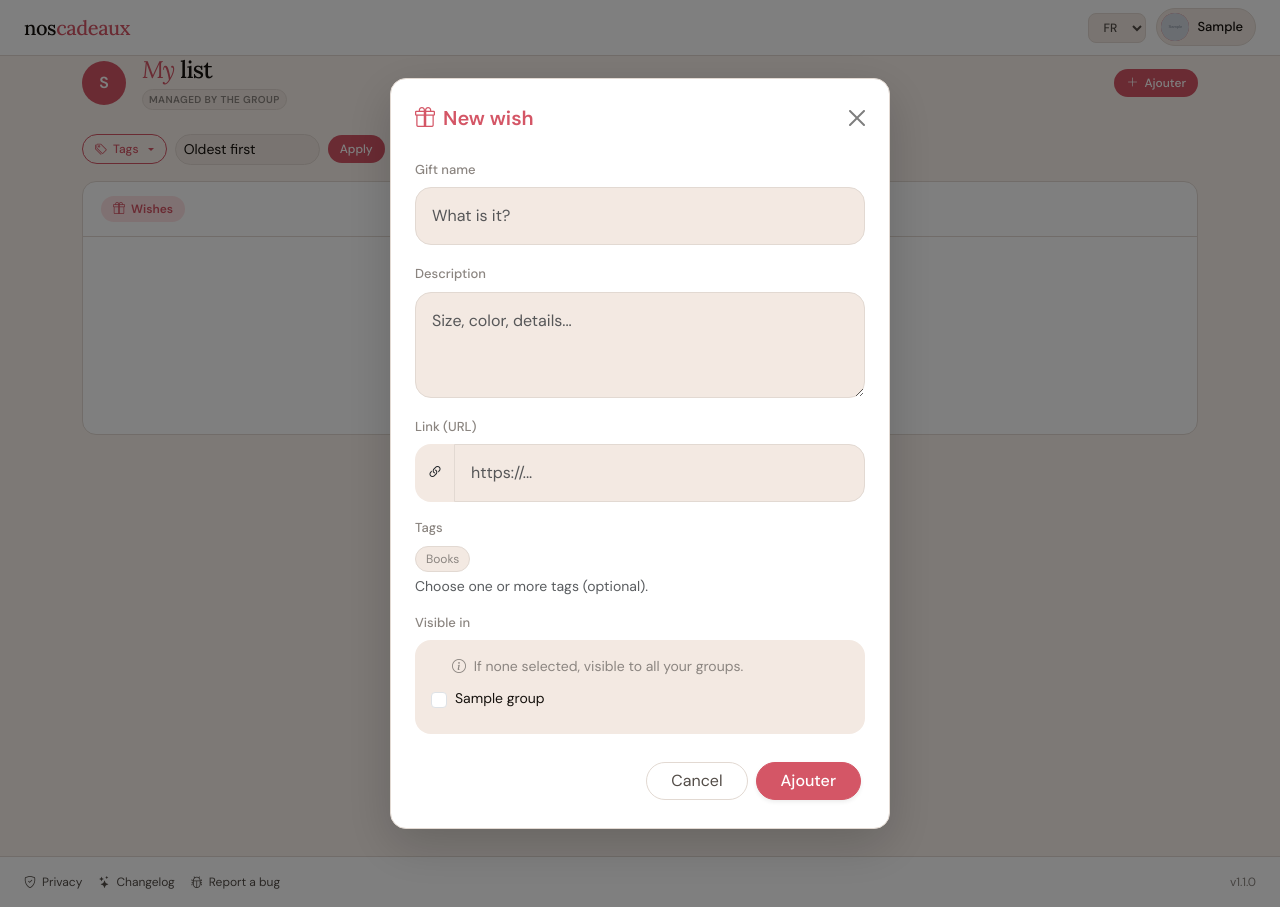
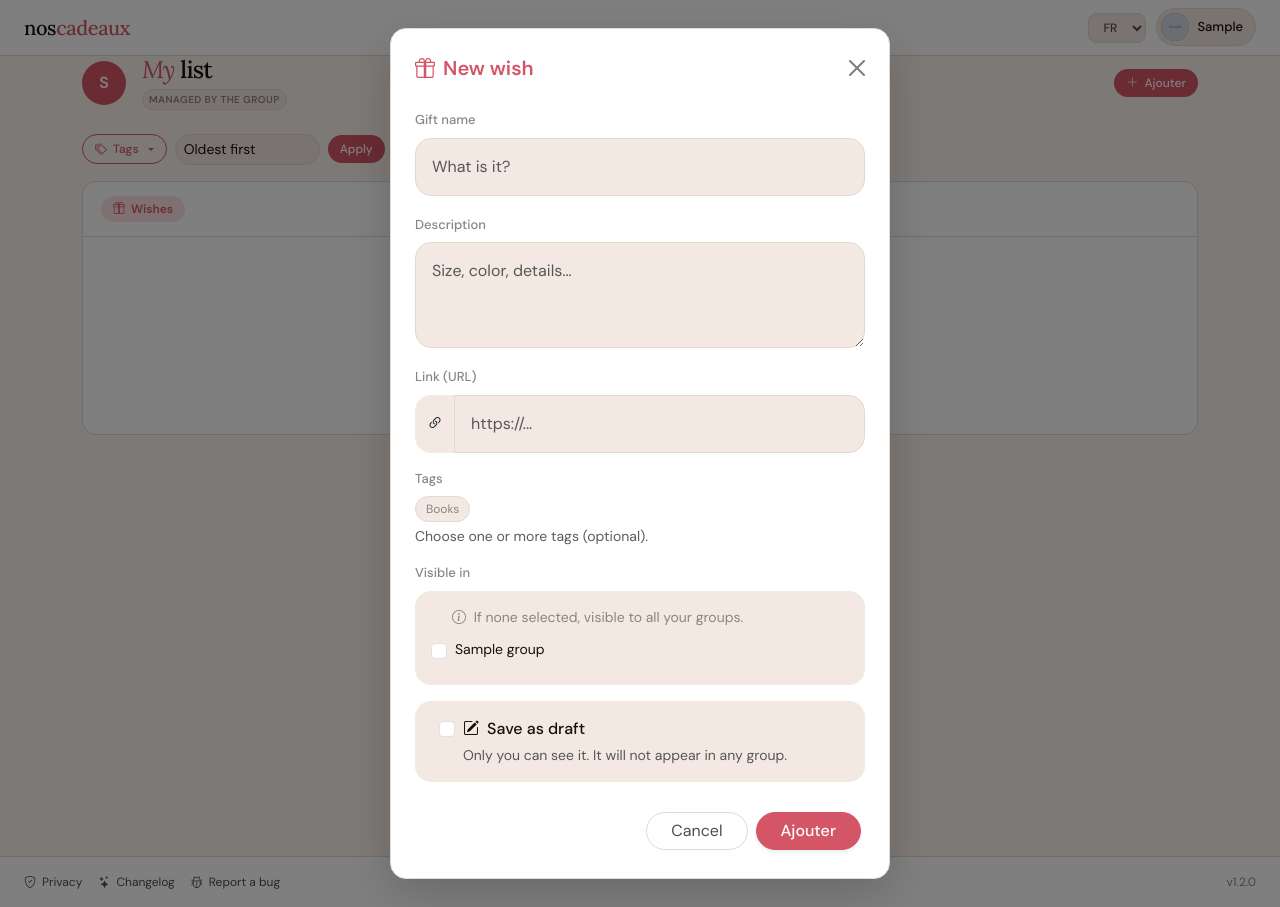
Before and after one commit to CyprienJ/listenoel, a Django app: page /fr/list/1/ in a window 1280 px wide, after a click on "Ajouter". Run offline with Django 5.2, Linux system fonts and the light colour scheme; a user stored in the database is signed in; tables that the repository leaves empty hold one stand-in row (values such as "Sample post"); grey boxes marked "Sample" are stand-in pictures; parts of the project's set-up code (start-up, migrations or seed data) failed here and were passed over; some libraries are stand-ins or nearby versions.

Commit message:
draft wishes

```diff
--- a/gifts/admin.py
+++ b/gifts/admin.py
@@ -141,8 +141,8 @@ class GroupAdmin(ModelAdmin):
 
 @admin.register(Gift)
 class GiftAdmin(ModelAdmin):
-    list_display = ("title", "owner", "created_by", "price", "offered", "is_hidden", "created_at")
-    list_filter = ("offered", "is_hidden", ("created_at", RangeDateFilter))
+    list_display = ("title", "owner", "created_by", "price", "offered", "is_draft", "is_hidden", "created_at")
+    list_filter = ("offered", "is_draft", "is_hidden", ("created_at", RangeDateFilter))
     search_fields = ("title", "description", "owner__nickname", "owner__email")
     readonly_fields = ("created_at", "offered_at")
     date_hierarchy = "created_at"
@@ -152,7 +152,7 @@ class GiftAdmin(ModelAdmin):
     fieldsets = (
         (None, {"fields": ("title", "description", "url", "price")}),
         (_("Ownership"), {"fields": ("owner", "created_by", "managed_member")}),
-        (_("Visibility"), {"fields": ("visible_in", "tags", "is_hidden")}),
+        (_("Visibility"), {"fields": ("visible_in", "tags", "is_draft", "is_hidden")}),
         (_("Event"), {"fields": ("event_list",)}),
         (_("Reservation"), {"fields": ("group_reserved_on",)}),
         (_("Status"), {"fields": ("offered", "offered_at", "actual_cost", "expense_split")}),
--- a/gifts/feeds.py
+++ b/gifts/feeds.py
@@ -33,7 +33,7 @@ class SubscriptionFeed(Feed):
 
     def items(self, subscription):
         return (
-            Gift.objects.filter(owner=subscription.owner, offered=False, event_list__isnull=True)
+            Gift.objects.filter(owner=subscription.owner, offered=False, event_list__isnull=True, is_draft=False)
             .filter(Q(visible_in__isnull=True) | Q(visible_in__members=subscription.subscriber))
             .distinct()
             .order_by("-created_at")[:50]
--- a/gifts/management/commands/send_event_reminders.py
+++ b/gifts/management/commands/send_event_reminders.py
@@ -65,7 +65,7 @@ class Command(BaseCommand):
                 else subscription.christmas_reminder_days_before
             )
             gifts = list(
-                Gift.objects.filter(owner=owner, is_hidden=False)
+                Gift.objects.filter(owner=owner, is_hidden=False, is_draft=False)
                 .filter(Q(visible_in__isnull=True) | Q(visible_in__members=subscriber))
                 .distinct()
                 .order_by("created_at")
--- a/gifts/management/commands/send_notification_digests.py
+++ b/gifts/management/commands/send_notification_digests.py
@@ -52,7 +52,7 @@ class Command(BaseCommand):
         since = self._since(preference, now)
         groups = user.gift_groups.prefetch_related("members").all()
         recent_group_gifts = (
-            Gift.objects.filter(visible_in__members=user, offered=False, event_list__isnull=True)
+            Gift.objects.filter(visible_in__members=user, offered=False, event_list__isnull=True, is_draft=False)
             .exclude(owner=user)
             .filter(created_at__gte=since)
             .select_related("owner", "created_by")
@@ -60,7 +60,9 @@ class Command(BaseCommand):
             .distinct()
         )
         my_reservations = (
-            Reservation.objects.filter(reserver=user, gift__offered=False, gift__event_list__isnull=True)
+            Reservation.objects.filter(
+                reserver=user, gift__offered=False, gift__is_draft=False, gift__event_list__isnull=True
+            )
             .select_related("gift", "gift__owner", "gift__group_reserved_on")
             .order_by("-created_at")
         )
--- a/gifts/models.py
+++ b/gifts/models.py
@@ -264,6 +264,7 @@ class Gift(models.Model):
     )
     event_list = models.ForeignKey("EventList", blank=True, null=True, on_delete=models.CASCADE, related_name="gifts")
     is_hidden = models.BooleanField(default=False)
+    is_draft = models.BooleanField(default=False)
 
     def __str__(self):
         return f"{self.title} ({self.owner.nickname})"
--- a/gifts/templates/gifts/includes/_add_gift_modal.html
+++ b/gifts/templates/gifts/includes/_add_gift_modal.html
@@ -83,6 +83,16 @@
                             </div>
                         </fieldset>
                     </div>
+
+                    {% if is_owner %}
+                        <div class="form-check mt-3 p-3 ps-5 bg-body-tertiary rounded-4">
+                            <input class="form-check-input" type="checkbox" name="is_draft" value="1" id="giftIsDraft">
+                            <label class="form-check-label fw-medium" for="giftIsDraft">
+                                <i class="bi bi-pencil-square me-1"></i> {% trans "Save as draft" %}
+                            </label>
+                            <div class="form-text">{% trans "Only you can see it. It will not appear in any group." %}</div>
+                        </div>
+                    {% endif %}
                 </div>
 
                 <div class="modal-footer border-0 p-4 pt-0">
--- a/gifts/templates/gifts/includes/_gift_modals_logic.html
+++ b/gifts/templates/gifts/includes/_gift_modals_logic.html
@@ -7,6 +7,12 @@
     {% include "gifts/includes/_edit_price_modal.html" with item=item %}
 {% endfor %}
 
+{% for item in draft_gifts %}
+    {% include "gifts/includes/_view_gift.html" with item=item show_creator=False %}
+    {% include "gifts/includes/_edit_gift.html" with item=item prefix="editGiftModal" modal_title=_("Modify the gift") %}
+    {% include "gifts/includes/_edit_price_modal.html" with item=item %}
+{% endfor %}
+
 {% for item in surprises %}
     {% include "gifts/includes/_view_gift.html" with item=item show_creator=True %}
     {% include "gifts/includes/_edit_gift.html" with item=item prefix="editSurpriseModal" modal_title=_("Modify the surprise") %}
--- a/gifts/templates/gifts/includes/_wish_row.html
+++ b/gifts/templates/gifts/includes/_wish_row.html
@@ -37,6 +37,10 @@
                     <i class="bi bi-person-circle"></i> {{ item.gift.created_by.nickname|capfirst }}
                 </span>
             {% endif %}
+        {% elif item.gift.is_draft %}
+            <span class="nc-wish-meta-chip">
+                <i class="bi bi-pencil-square"></i> {% trans "Draft" %}
+            </span>
         {% elif is_owner %}
             {% with visible_count=item.gift.visible_in.count %}
                 {% if visible_count == 0 or visible_count == user_groups.count %}
@@ -110,7 +114,7 @@
             {% endif %}
         {% endif %}
 
-        {% if not is_surprise and is_owner %}
+        {% if not is_surprise and is_owner and not item.gift.is_draft %}
             <button class="nc-wish-offer-btn"
                     onclick="markReceived('{% url 'mark_received' gift_id=item.gift.id %}', {{ from_group_id|default:'null' }})">
                 <i class="bi bi-check2-circle"></i><span class="nc-btn-label">{% trans "Received!" %}</span>
--- a/gifts/templates/gifts/view_list.html
+++ b/gifts/templates/gifts/view_list.html
@@ -230,6 +230,26 @@
         </div>
     {% endif %}
 
+    {# ── Drafts section (owner only) ── #}
+    {% if is_owner and draft_gifts %}
+        <div class="nc-wish-card">
+            <div class="nc-wish-card__header">
+                <div class="d-flex align-items-center gap-2">
+                    <span class="nc-wish-badge">
+                        <i class="bi bi-pencil-square" style="font-size:12px"></i> {% trans "Drafts" %}
+                    </span>
+                    <span class="nc-wish-count">{{ draft_gifts|length }}</span>
+                </div>
+                <span class="nc-surprises-label">{% trans "Visible only to you" %}</span>
+            </div>
+
+            {% for item in draft_gifts %}
+                {% include "gifts/includes/_wish_row.html" with icon_class="accent" edit_modal_id="editGiftModal" %}
+                {% if not forloop.last %}<div class="nc-wish-divider"></div>{% endif %}
+            {% endfor %}
+        </div>
+    {% endif %}
+
     {# ── Event list gifts section (owner only) ── #}
     {% if event_gifts_by_event %}
     <div class="nc-wish-card">
--- a/gifts/views.py
+++ b/gifts/views.py
@@ -203,6 +203,9 @@ def _gift_item(request, gift, reservations, group_id, other_members=None):
 
 
 def _get_reservation_group(request, gift, group_id):
+    if gift.is_draft:
+        return None, HttpResponseForbidden(_(ACCESS_REFUSED_MSG))
+
     try:
         group = Group.objects.get(id=int(group_id))
     except (Group.DoesNotExist, TypeError, ValueError):
@@ -224,6 +227,8 @@ def _get_reservation_group(request, gift, group_id):
 
 
 def _gift_is_visible_in_group(gift, group):
+    if gift.is_draft:
+        return False
     visible_group_ids = set(gift.visible_in.values_list("id", flat=True))
     return not visible_group_ids or group.id in visible_group_ids
 
@@ -450,13 +455,14 @@ def dashboard(request):
     my_reservations_qs = Reservation.objects.filter(
         reserver=request.user,
         gift__offered=False,
+        gift__is_draft=False,
         gift__event_list__isnull=True,
     )
     my_reservations = my_reservations_qs.select_related("gift", "gift__owner", "gift__group_reserved_on").order_by(
         "-created_at"
     )[:4]
     recent_group_gifts = (
-        Gift.objects.filter(visible_in__members=request.user, offered=False, event_list__isnull=True)
+        Gift.objects.filter(visible_in__members=request.user, offered=False, event_list__isnull=True, is_draft=False)
         .exclude(owner=request.user)
         .select_related("owner", "created_by")
         .order_by("-created_at")
@@ -469,7 +475,9 @@ def dashboard(request):
     )
     upcoming_birthdays = _upcoming_birthdays(request.user, user_groups, today)
     balance_summaries = _dashboard_balance_summaries(request.user, user_groups)
-    open_wish_count = Gift.objects.filter(owner=request.user, offered=False, event_list__isnull=True).count()
+    open_wish_count = Gift.objects.filter(
+        owner=request.user, offered=False, event_list__isnull=True, is_draft=False
+    ).count()
     event_count = user_event_lists.count() + participating_event_lists.count()
     my_reservation_count = my_reservations_qs.count()
     current_emoji_set = emojis()
@@ -573,6 +581,8 @@ def view_list(request: HttpRequest, user_id: int):
             return render(request, USER_NOT_FOUND_TEMPLATE, status=403)
 
     all_gifts_query: QuerySet[Gift] = Gift.objects.filter(owner=target_user, offered=False)
+    if not is_owner:
+        all_gifts_query = all_gifts_query.filter(is_draft=False)
 
     # Event gifts are only shown to the owner in a separate section
     event_gifts_by_event: list = []
@@ -580,7 +590,7 @@ def view_list(request: HttpRequest, user_id: int):
         from itertools import groupby as _groupby
 
         event_qs = (
-            all_gifts_query.filter(event_list__isnull=False)
+            all_gifts_query.filter(event_list__isnull=False, is_draft=False)
             .select_related("event_list")
             .order_by("event_list_id", "created_at")
         )
@@ -620,12 +630,17 @@ def view_list(request: HttpRequest, user_id: int):
         user_groups = request.user.gift_groups.all()
 
     gifts: list = []
+    draft_gifts: list = []
     surprises: list = []
 
     if is_owner:
         for g in all_gifts:
             if g.created_by == g.owner:
-                gifts.append({"gift": g, "is_reserved": None, "reservation_state": None})
+                item = {"gift": g, "is_reserved": None, "reservation_state": None}
+                if g.is_draft:
+                    draft_gifts.append(item)
+                else:
+                    gifts.append(item)
     else:
         all_reservations = Reservation.objects.filter(gift__in=all_gifts).select_related("reserver")
         other_members = []
@@ -663,6 +678,7 @@ def view_list(request: HttpRequest, user_id: int):
             "user_being_viewed": target_user,
             "group": group,
             "gifts": gifts,
+            "draft_gifts": draft_gifts,
             "surprises": surprises,
             "event_gifts_by_event": event_gifts_by_event,
             "is_owner": is_owner,
@@ -796,14 +812,16 @@ def notification_center(request):
     user_groups = request.user.gift_groups.prefetch_related("members").all()
     today = timezone.localdate()
     recent_group_gifts = (
-        Gift.objects.filter(visible_in__members=request.user, offered=False, event_list__isnull=True)
+        Gift.objects.filter(visible_in__members=request.user, offered=False, event_list__isnull=True, is_draft=False)
         .exclude(owner=request.user)
         .select_related("owner", "created_by")
         .order_by("-created_at")
         .distinct()[:8]
     )
     my_reservations = (
-        Reservation.objects.filter(reserver=request.user, gift__offered=False, gift__event_list__isnull=True)
+        Reservation.objects.filter(
+            reserver=request.user, gift__offered=False, gift__is_draft=False, gift__event_list__isnull=True
+        )
         .select_related("gift", "gift__owner", "gift__group_reserved_on")
         .order_by("-created_at")[:8]
     )
@@ -966,14 +984,16 @@ def add_gift(request, owner_id):
 
     title = request.POST.get("title", "").strip()
     if title:
+        is_draft = owner == request.user and request.POST.get("is_draft") == "1"
         gift = Gift.objects.create(
             owner=owner,
             title=title,
             description=request.POST.get("description", "").strip(),
             url=request.POST.get("url", "").strip(),
             created_by=request.user,
+            is_draft=is_draft,
         )
-        if group_ids:
+        if group_ids and not is_draft:
             gift.visible_in.set(valid_groups)
         gift.tags.set(selected_tags)
 
@@ -981,7 +1001,7 @@ def add_gift(request, owner_id):
             email_enabled=True,
             subscriber__is_demo=False,
         ).select_related("subscriber")
-        if not owner.is_demo and subscription_records.exists():
+        if not is_draft and not owner.is_demo and subscription_records.exists():
             protocol = "https" if request.is_secure() else "http"
             domain = get_current_site(request).domain
             list_url = f"{protocol}://{domain}{reverse('view_list', args=[owner.id])}"
@@ -1064,18 +1084,29 @@ def edit_gift(request: HttpRequest, gift_id: int):
 
     title = request.POST.get("title", "").strip()
     if title:
+        is_draft = (
+            gift.owner == request.user
+            and not gift.offered
+            and gift.event_list_id is None
+            and request.POST.get("is_draft") == "1"
+        )
         gift.title = title
         gift.description = request.POST.get("description", "").strip()
         gift.url = request.POST.get("url", "").strip()
+        gift.is_draft = is_draft
+        if is_draft:
+            gift.group_reserved_on = None
         gift.save()
         gift.tags.set(selected_tags)
 
         group_ids = request.POST.getlist("visible_in")
-        if group_ids:
+        if group_ids and not is_draft:
             valid_groups = Group.objects.filter(id__in=group_ids, members=request.user, is_demo=request.user.is_demo)
             gift.visible_in.set(valid_groups)
         else:
             gift.visible_in.clear()
+        if is_draft:
+            Reservation.objects.filter(gift=gift).delete()
 
     return _redirect_to_referer_or(request, "view_list", user_id=gift.owner.id)
 
@@ -1241,6 +1272,8 @@ def delete_reservation(request, gift_id):
 @require_POST
 def offer_gift(request, gift_id):
     gift = get_object_or_404(Gift, id=gift_id)
+    if gift.is_draft:
+        return HttpResponseForbidden(_(ACCESS_REFUSED_MSG))
     if not has_same_demo_scope(request.user, gift.owner):
         return HttpResponseForbidden(_(ACCESS_REFUSED_MSG))
 
@@ -1439,6 +1472,8 @@ def edit_offered_amounts(request, gift_id):
 @require_POST
 def mark_received(request, gift_id):
     gift = get_object_or_404(Gift, id=gift_id)
+    if gift.is_draft:
+        return HttpResponseForbidden(_(ACCESS_REFUSED_MSG))
     if not has_same_demo_scope(request.user, gift.owner):
         return HttpResponseForbidden(_("Only the gift owner can mark it as received"))
 
--- a/pyproject.toml
+++ b/pyproject.toml
@@ -1,6 +1,6 @@
 [project]
 name = "nosCadeaux"
-version = "1.1.0"
+version = "1.2.0"
 description = "A website to manage a gift list"
 license = "AGPL-3.0-or-later"
 requires-python = ">=3.12"
```
Also changed, not shown: gifts/release_notes/1.2.0.toml (added, +10 -0 lines), gifts/templates/gifts/includes/_edit_gift.html (+10 -0 lines), gifts/tests.py (+98 -0 lines), gifts/migrations/0036_gift_is_draft.py (added), locale/en/LC_MESSAGES/django.po, locale/fr/LC_MESSAGES/django.po, 2 other files.
